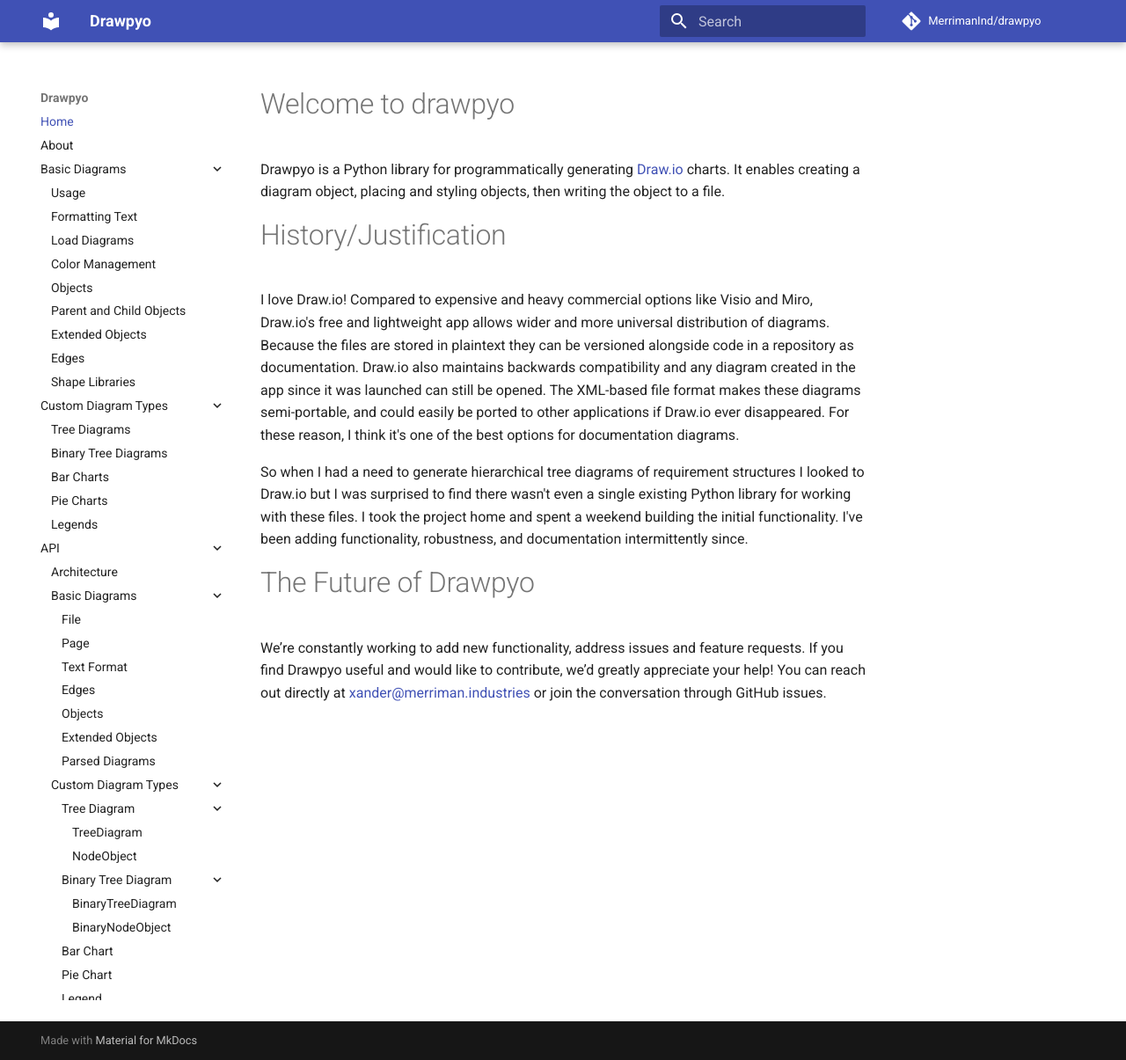
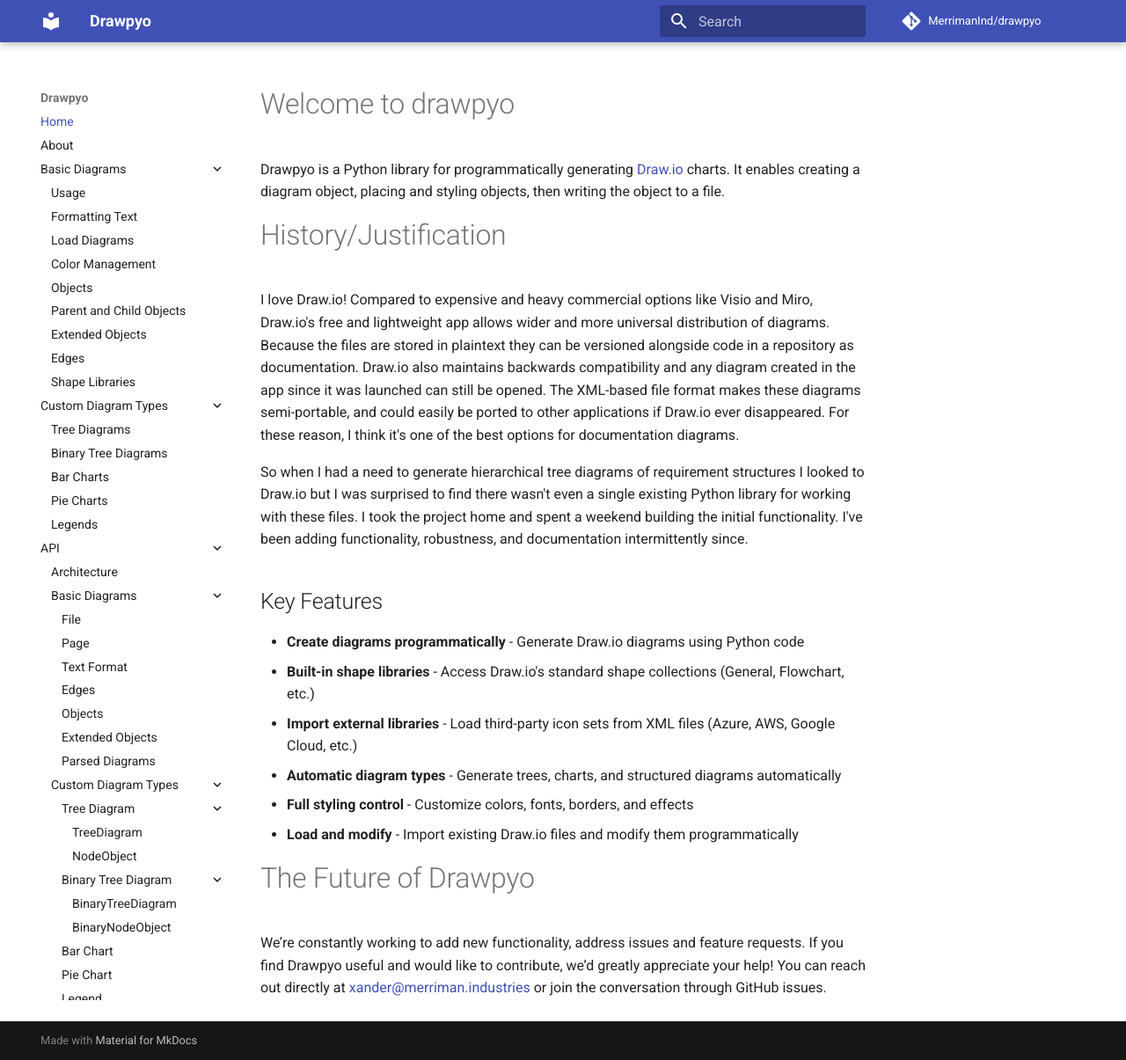
Before and after one commit to MerrimanInd/drawpyo, an MkDocs documentation site: the page built from docs/index.md, in a window 1280 px wide and 1205 px high. Shown: the whole window at 88% size. Built offline with MkDocs 1.6.1 and Material for MkDocs 9.7.7, drawn with Linux system fonts in a browser that asks for light colours; comment, search, counter and statistics services are not loaded.

Commit message:
Update documentation to highlight mxlibrary import feature
- Add example of importing external shape libraries to README
- Add Key Features section to docs/index.md highlighting new capabilities
- Showcase Azure icons as practical example

```diff
--- a/docs/index.md
+++ b/docs/index.md
@@ -8,6 +8,15 @@
 
 So when I had a need to generate hierarchical tree diagrams of requirement structures I looked to Draw.io but I was surprised to find there wasn't even a single existing Python library for working with these files. I took the project home and spent a weekend building the initial functionality. I've been adding functionality, robustness, and documentation intermittently since.
 
+## Key Features
+
+- **Create diagrams programmatically** - Generate Draw.io diagrams using Python code
+- **Built-in shape libraries** - Access Draw.io's standard shape collections (General, Flowchart, etc.)
+- **Import external libraries** - Load third-party icon sets from XML files (Azure, AWS, Google Cloud, etc.)
+- **Automatic diagram types** - Generate trees, charts, and structured diagrams automatically
+- **Full styling control** - Customize colors, fonts, borders, and effects
+- **Load and modify** - Import existing Draw.io files and modify them programmatically
+
 # The Future of Drawpyo
 
 We’re constantly working to add new functionality, address issues and feature requests. If you find Drawpyo useful and would like to contribute, we’d greatly appreciate your help! You can reach out directly at [xander@merriman.industries](mailto:xander@merriman.industries) or join the conversation through GitHub issues.
```
Also changed, not shown: README.md (+18 -0 lines).
